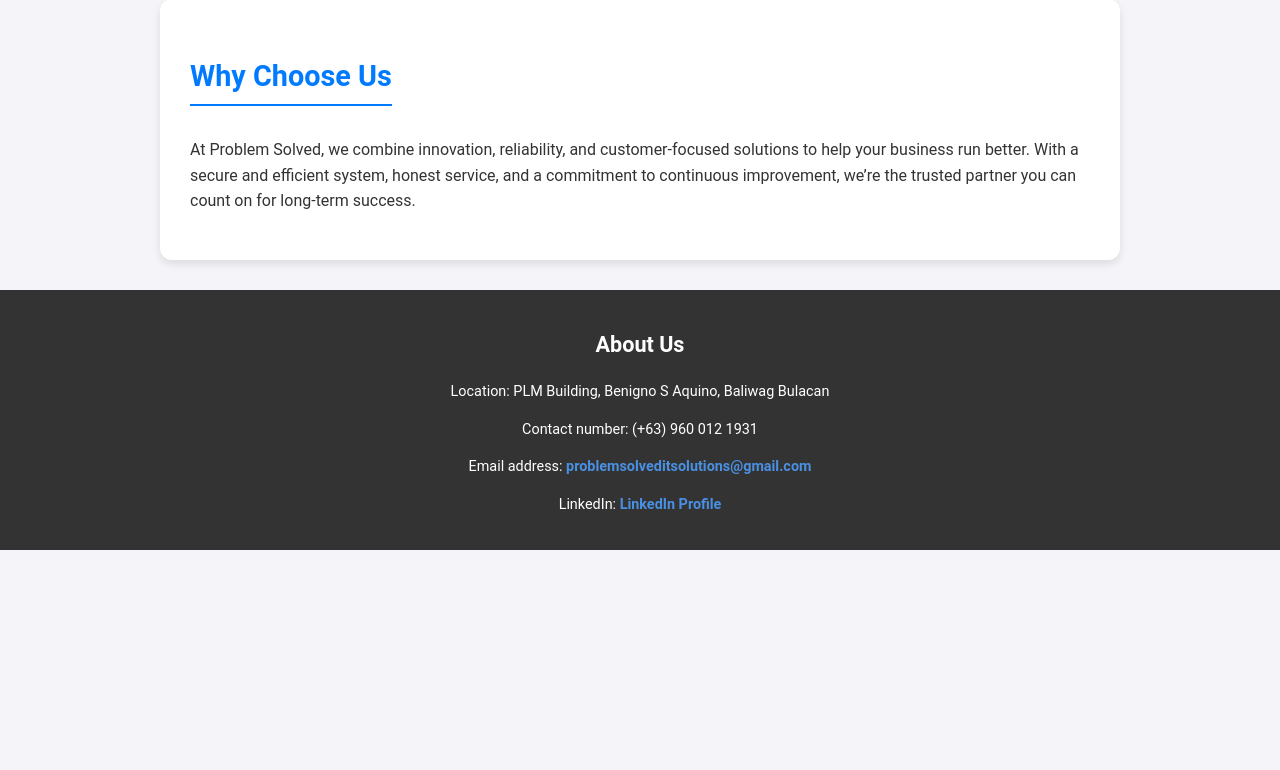
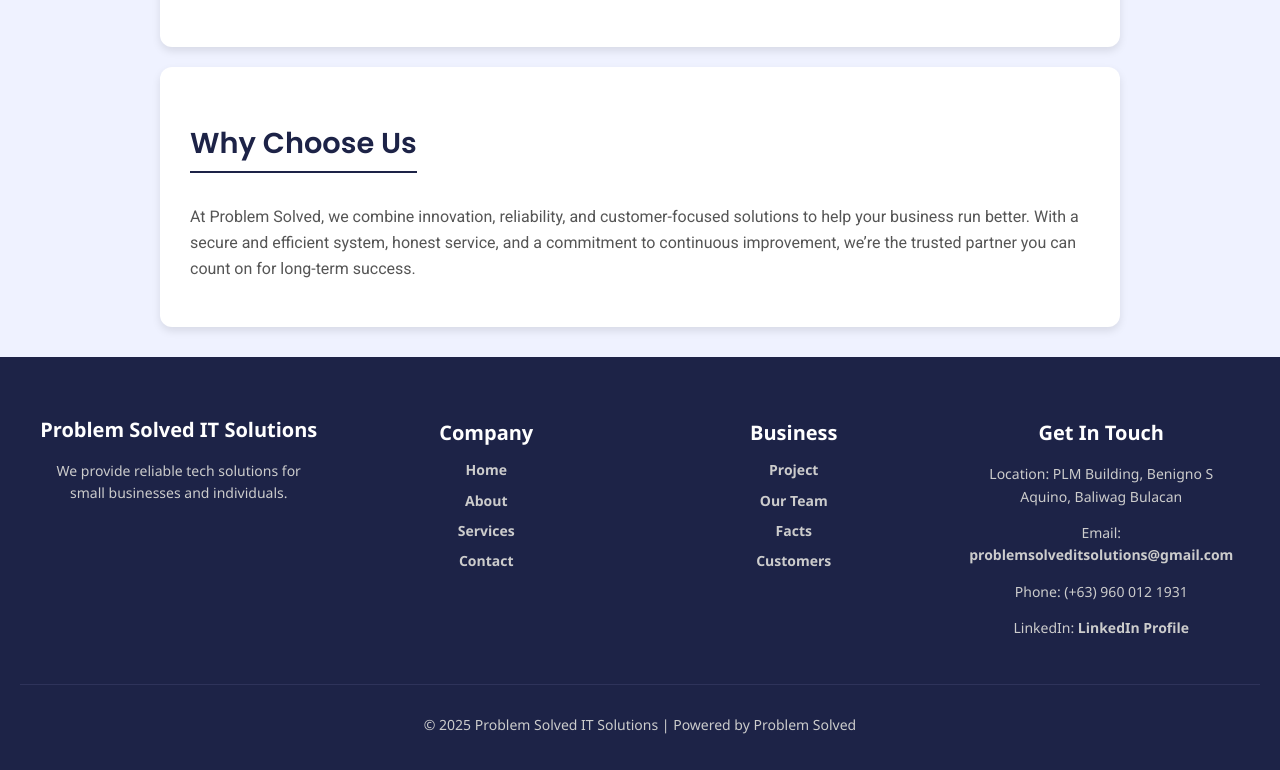
Before and after one commit to JansenMangulabnan/Company-Website-ILS, a plain HTML site: page index.html in a window 1280 px wide. Shown: the part 1950-2720 px from the top of the page. Before the commit the page ends 2500 px from the top, so only its background shows below. Drawn offline with Linux system fonts and the light colour scheme.

Commit message:
design changes

```diff
--- a/index.html
+++ b/index.html
@@ -4,12 +4,13 @@
     <meta charset="UTF-8">
     <meta name="viewport" content="width=device-width, initial-scale=1.0">
     <link rel="stylesheet" href="style.css">
-    <title>Problem Solved - Innovating the Future of Business</title>
+    <link href="https://fonts.googleapis.com/css2?family=Poppins:wght@400;600&family=Roboto:wght@300;400&display=swap" rel="stylesheet">
+    <title>Problem Solved</title>
 </head>
 <body>
     <header>
         <h1>Problem Solved</h1>
-        <p>Innovating the Future of Business</p>
+        <p>"Innovating the Future of Business"</p>
     </header>
 
     <section id="vision-mission">
@@ -23,6 +24,7 @@
     <section id="expertise">
         <h2>Our Expertise</h2>
         <p>Tailored Digital Solutions for Every Business Need</p>
+        <p>Whether you’re scaling operations, optimizing processes, or creating new revenue streams, <strong>Problem Solved</strong> delivers custom solutions built for your success.</p>
         <ul>
             <li>
                 <h3>POS System</h3>
@@ -44,12 +46,45 @@
         <p>At Problem Solved, we combine innovation, reliability, and customer-focused solutions to help your business run better. With a secure and efficient system, honest service, and a commitment to continuous improvement, we’re the trusted partner you can count on for long-term success.</p>
     </section>
 
-    <footer>
-        <h2>About Us</h2>
-        <p>Location: PLM Building, Benigno S Aquino, Baliwag Bulacan</p>
-        <p>Contact number: (+63) 960 012 1931</p>
-        <p>Email address: <a href="mailto:problemsolveditsolutions@gmail.com">problemsolveditsolutions@gmail.com</a></p>
-        <p>LinkedIn: <a href="#">LinkedIn Profile</a></p>
+    <footer class="footer">
+        <div class="footer-container">
+            <div class="footer-about">
+                <h2>Problem Solved IT Solutions</h2>
+                <p>We provide reliable tech solutions for small businesses and individuals.</p>
+            </div>
+
+            <div class="footer-links">
+                <h3>Company</h3>
+                <ul>
+                    <li><a href="#">Home</a></li>
+                    <li><a href="#">About</a></li>
+                    <li><a href="#">Services</a></li>
+                    <li><a href="#">Contact</a></li>
+                </ul>
+            </div>
+
+            <div class="footer-links">
+                <h3>Business</h3>
+                <ul>
+                    <li><a href="#">Project</a></li>
+                    <li><a href="#">Our Team</a></li>
+                    <li><a href="#">Facts</a></li>
+                    <li><a href="#">Customers</a></li>
+                </ul>
+            </div>
+
+            <div class="footer-contact">
+                <h3>Get In Touch</h3>
+                <p>Location: PLM Building, Benigno S Aquino, Baliwag Bulacan</p>
+                <p>Email: <a href="mailto:problemsolveditsolutions@gmail.com">problemsolveditsolutions@gmail.com</a></p>
+                <p>Phone: (+63) 960 012 1931</p>
+                <p>LinkedIn: <a href="#">LinkedIn Profile</a></p>
+            </div>
+        </div>
+
+        <div class="footer-bottom">
+            <p>&copy; 2025 Problem Solved IT Solutions | Powered by Problem Solved</p>
+        </div>
     </footer>
 </body>
 </html>
--- a/style.css
+++ b/style.css
@@ -4,34 +4,43 @@
     margin: 0;
     padding: 0;
     color: #333;
-    background-color: #f4f4f9;
+    background-color: #eff2ff;;
 }
 
 header {
+    font-family: 'Poppins', Arial, sans-serif;
     background:
-        linear-gradient(135deg, rgba(74, 144, 226, 0.8), rgba(0, 122, 255, 0.8)),
+        linear-gradient(rgba(0, 0, 50, 0.6), rgba(0, 0, 50, 0.6)),
         url('img/front_img.png');
     background-size: cover;
     background-position: center;
     background-repeat: no-repeat;
+    height: 100vh;
     color: #fff;
-    height: 100vh;
     display: flex;
     flex-direction: column;
     justify-content: center;
-    align-items: center;
-    text-align: center;
-    box-shadow: 0 4px 6px rgba(0, 0, 0, 0.1);
+    align-items: flex-start;
+    text-align: left;
+    padding: 0 8%;
+    box-sizing: border-box;
 }
 
+.header-container {
+    max-width: 600px;
+}
+
+
 header h1 {
+    font-family: 'Poppins', Arial, sans-serif;
     margin: 0;
     font-size: 4em;
-    font-weight: bold;
+    font-weight: 600;
     text-shadow: 2px 2px 4px rgba(0, 0, 0, 0.5);
 }
 
 header p {
+    font-family: 'Roboto', Arial, sans-serif;
     margin: 10px 0 0;
     font-size: 1.5em;
     font-style: italic;
@@ -48,12 +57,18 @@
 }
 
 section h2 {
-    color: #007aff;
+    font-family: 'Poppins', Arial, sans-serif;
+    color: #1d2347;
     margin-bottom: 15px;
     font-size: 1.8em;
-    border-bottom: 2px solid #007aff;
+    border-bottom: 2px solid #1d2347;
     display: inline-block;
     padding-bottom: 5px;
+}
+
+section p, ul li p {
+    font-family: 'Roboto', Arial, sans-serif;
+    color: #555;
 }
 
 ul {
@@ -66,7 +81,8 @@
 }
 
 ul li h3 {
-    color: #4a90e2;
+    font-family: 'Poppins', Arial, sans-serif;
+    color: #1d2347;
     font-size: 1.5em;
     margin-bottom: 5px;
 }
@@ -76,6 +92,7 @@
 }
 
 footer {
+    font-family: 'Roboto', Arial, sans-serif;
     background: #333;
     color: #fff;
     text-align: center;
@@ -85,7 +102,7 @@
 }
 
 footer a {
-    color: #4a90e2;
+    color: #1d2347;
     text-decoration: none;
     font-weight: bold;
 }
@@ -95,10 +112,69 @@
 }
 
 a {
-    color: #007aff;
+    color: #1d2347;
     text-decoration: none;
 }
 
 a:hover {
     text-decoration: underline;
 }
+
+.footer {
+    background-color: #1d2347; /* Dark blue background */
+    color: #fff; /* White text */
+    padding: 40px 20px 20px;
+    font-family: 'Segoe UI', sans-serif; /* Modern font */
+}
+
+.footer-container {
+    display: flex;
+    flex-wrap: wrap;
+    justify-content: space-between;
+    gap: 30px;
+    max-width: 1200px;
+    margin: auto;
+}
+
+.footer-about,
+.footer-links,
+.footer-contact {
+    flex: 1 1 250px; /* Flexible layout for responsiveness */
+}
+
+.footer h2, .footer h3 {
+    font-size: 20px;
+    margin-bottom: 10px;
+    font-weight: 600;
+}
+
+.footer p, .footer a, .footer li {
+    font-size: 14px;
+    line-height: 1.6;
+    color: #ccc; /* Light gray text */
+    text-decoration: none;
+}
+
+.footer a:hover {
+    color: #fff; /* White text on hover */
+    text-decoration: underline;
+}
+
+.footer-links ul {
+    list-style: none;
+    padding: 0;
+    margin: 0;
+}
+
+.footer-links li {
+    margin-bottom: 8px;
+}
+
+.footer-bottom {
+    border-top: 1px solid #2e335a; /* Subtle border for separation */
+    margin-top: 30px;
+    padding-top: 15px;
+    text-align: center;
+    font-size: 13px;
+    color: #999; /* Light gray text */
+}
```
